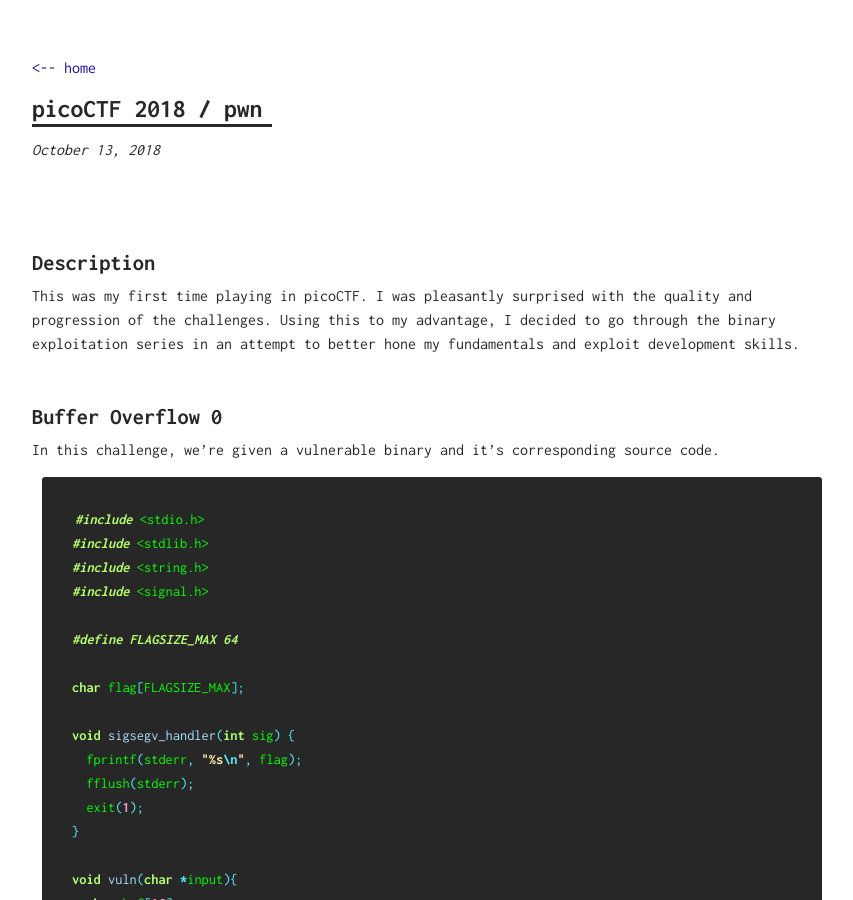
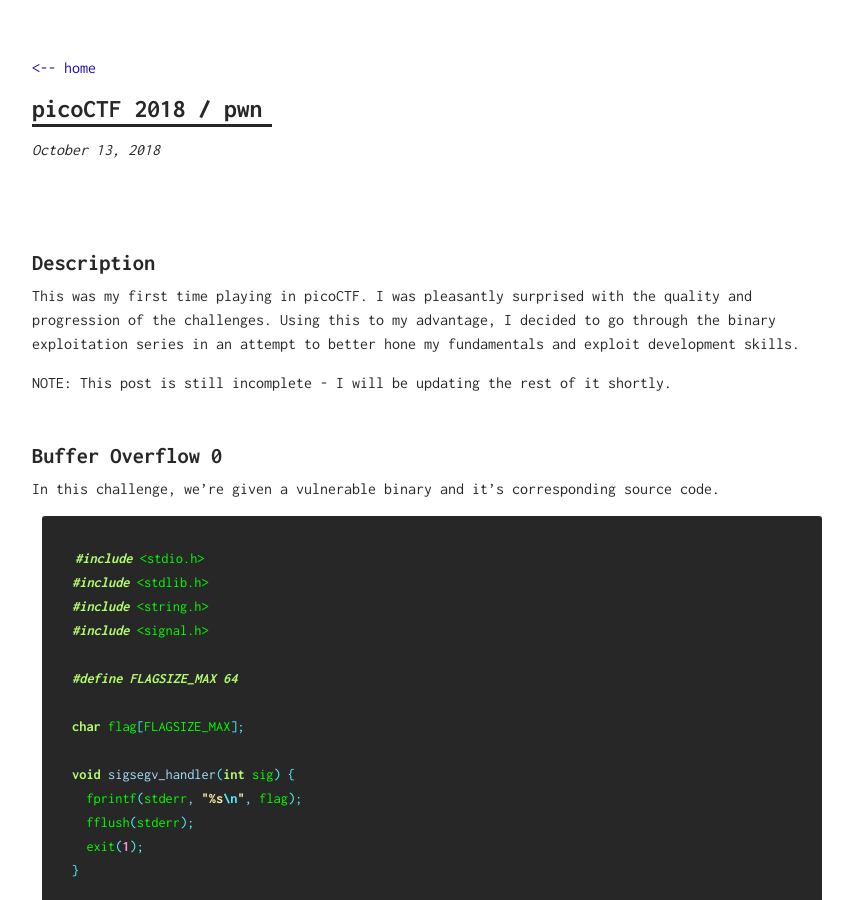
Before and after one commit to drtychai/drtychai.github.io, a Jekyll site: the page built from _posts/picoCTF-2018/2018-10-13-picoCTF.md, in a window 1280 px wide and 900 px high. Shown: the whole window, without its empty margins (208-1061 px from the left). Built offline with Jekyll 4.4.1, drawn with Linux system fonts in a browser that asks for light colours.

Commit message:
Updated description

```diff
--- a/_posts/picoCTF-2018/2018-10-13-picoCTF.md
+++ b/_posts/picoCTF-2018/2018-10-13-picoCTF.md
@@ -6,6 +6,8 @@
 
 # Description
 This was my first time playing in picoCTF. I was pleasantly surprised with the quality and progression of the challenges. Using this to my advantage, I decided to go through the binary exploitation series in an attempt to better hone my fundamentals and exploit development skills.
+
+NOTE: This post is still incomplete - I will be updating the rest of it shortly.
 
 # Buffer Overflow 0
 In this challenge, we're given a vulnerable binary and it's corresponding source code.
```
